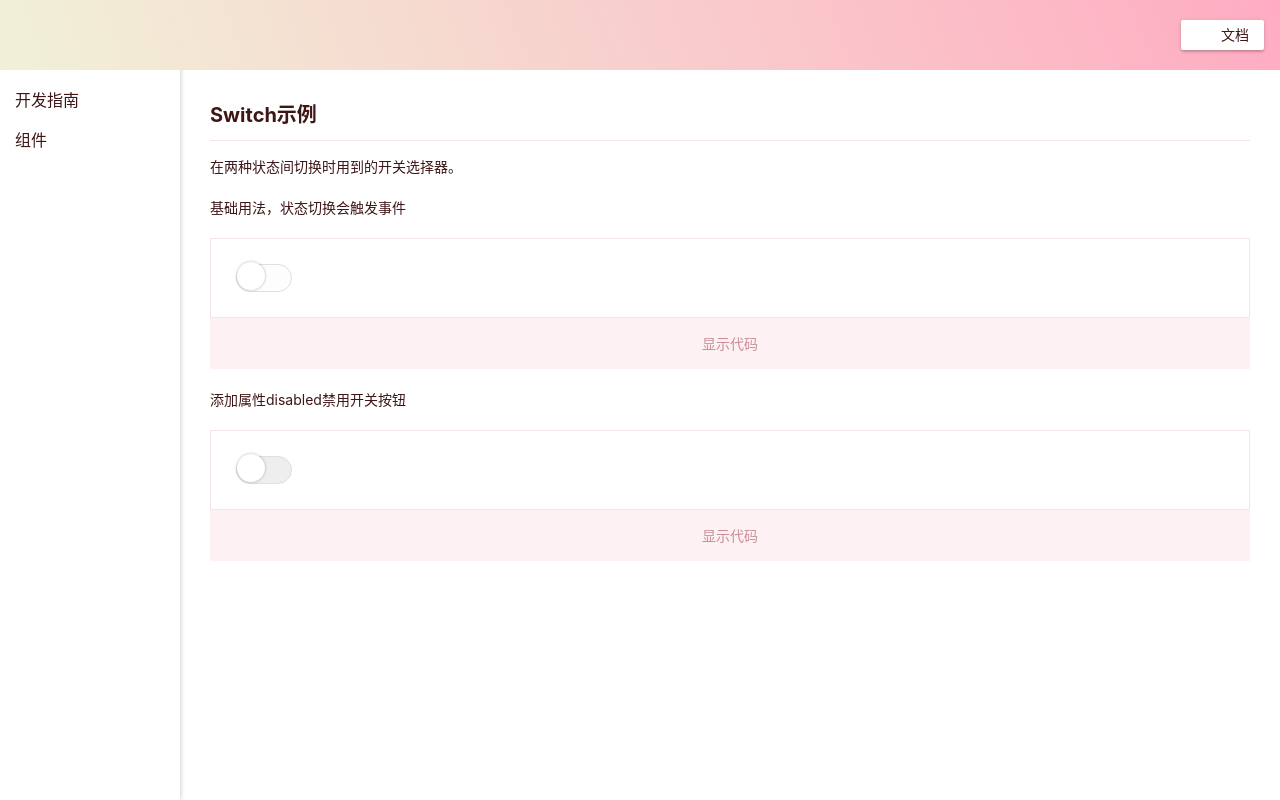
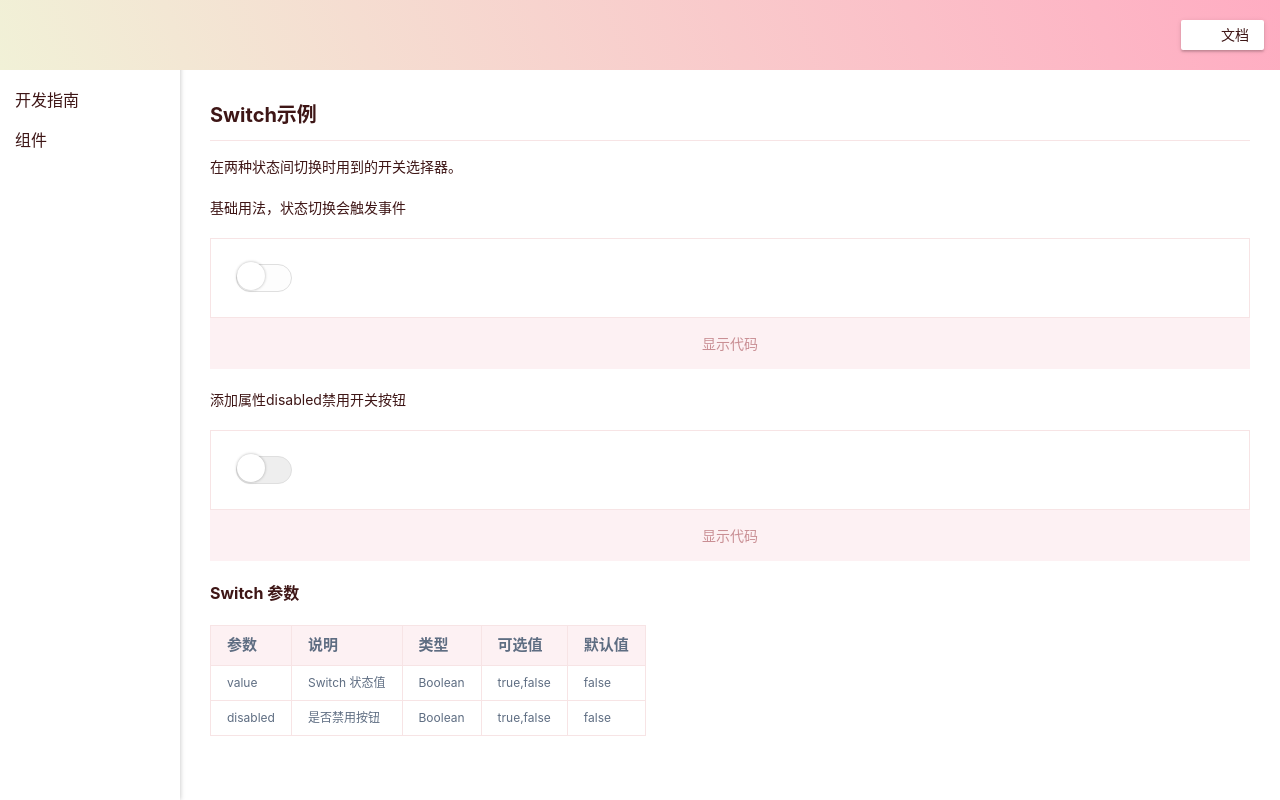
Before and after one commit to nicole618/simple-ui-org, a Vue app: page /doc/switch in a window 1280 px wide. Built offline with nearby package versions, Linux system fonts and the light colour scheme.

Commit message:
实现一键复制功能

```diff
--- a/index.html
+++ b/index.html
@@ -6,7 +6,7 @@
   <link rel="icon" href="/favicon.ico" />
   <meta name="viewport" content="width=device-width, initial-scale=1.0">
   <title>Vite App</title>
-  <script src="//at.alicdn.com/t/font_2429632_02dv3k1m6tst.js"></script>
+  <script src="//at.alicdn.com/t/font_2429632_kpq2h04zgf9.js"></script>
 </head>
 
 <body>
--- a/src/components/Demo.vue
+++ b/src/components/Demo.vue
@@ -7,6 +7,11 @@
     </div>
     <div class="format-code">
       <div class="format-code-text" v-if="codeVisible">
+        <span class="format-copy" @click="formatCopy">
+          <svg class="icon" aria-hidden="true">
+            <use xlink:href="#icon-copy"></use>
+          </svg>
+        </span>
         <pre class="language-html" v-html="html"></pre>
       </div>
       <p class="format-code-btn" @click="codeVisible = !codeVisible">
@@ -33,11 +38,23 @@ export default {
         Prism.languages.html
       );
     });
+    const formatCopy = (e) => {
+      const span = e.currentTarget;
+      const pre = span.nextElementSibling;
+      var selection = window.getSelection();
+      selection.removeAllRanges();
+      var range = document.createRange();
+      range.selectNodeContents(pre); // 需要选中的dom节点
+      selection.addRange(range);
+      document.execCommand("Copy");
+      selection.removeRange(range);
+    };
     const codeVisible = ref(false);
     return {
       Prism,
       html,
       codeVisible,
+      formatCopy,
     };
   },
 };
--- a/src/format.scss
+++ b/src/format.scss
@@ -2,6 +2,7 @@ $color: #3e1616;
 $border-color: #f7e4e5;
 $border-radius: 4px;
 $hover-color: #c98f94;
+$bg:#fdf1f3;
 .format-header {
   color: #3e1616;
   h1 {
@@ -31,12 +32,68 @@ $hover-color: #c98f94;
   }
   .format-code-text{
       font-size: 12px;
+      position: relative;
+      .format-copy{
+        position: absolute;
+        top: 10px;
+        right: 10px;
+        display: block;
+        .icon{
+          width: 25px;
+          height: 25px;
+          cursor: pointer;
+          display: none;
+        }
+      }
+      &:hover{
+        .icon{
+          display: block;
+        }
+      }
+      @media (max-width:500px) {
+        .format-copy{
+          .icon{
+            display: block;
+          }
+        }
+      }
   }
   .format-code-btn {
     padding: 15px 0;
-    background: #fdf1f3;
+    background: $bg;
     text-align: center;
     color: $hover-color;
     cursor: pointer;
   }
 }
+
+.simple-args{
+  h2{
+    font-size: 16px;
+    margin: 20px 0;
+    font-weight: bold;
+  }
+  table{
+      background-color: #fff;
+      color: #5e6d82;
+      font-size: 14px;
+      border-collapse: collapse;
+      overflow: auto;
+      -webkit-overflow-scrolling: touch;
+      th{
+        border: 1px solid $border-color;
+        padding: 8px 16px;
+        text-align: left;
+        background: $bg;
+        white-space: nowrap;
+        font-weight: 600;
+        font-size: 15px;
+      }
+      td{
+        padding: 8px 16px;
+        border: 1px solid $border-color;
+        font-size: 12px;
+      }
+  }
+
+}
--- a/src/views/SwitchDemo.vue
+++ b/src/views/SwitchDemo.vue
@@ -6,6 +6,36 @@
   </header>
   <Demo :component="Switch1Demo" componentStr="基础用法，状态切换会触发事件" />
   <Demo :component="Switch2Demo" componentStr="添加属性disabled禁用开关按钮" />
+  <section class="simple-args">
+    <h2>Switch 参数</h2>
+    <table>
+      <thead>
+        <tr>
+          <th>参数</th>
+          <th>说明</th>
+          <th>类型</th>
+          <th>可选值</th>
+          <th>默认值</th>
+        </tr>
+      </thead>
+      <tbody>
+        <tr>
+          <td>value</td>
+          <td>Switch 状态值</td>
+          <td>Boolean</td>
+          <td>true,false</td>
+          <td>false</td>
+        </tr>
+        <tr>
+          <td>disabled</td>
+          <td>是否禁用按钮</td>
+          <td>Boolean</td>
+          <td>true,false</td>
+          <td>false</td>
+        </tr>
+      </tbody>
+    </table>
+  </section>
 </template>
 
 <script lang="ts">
```
